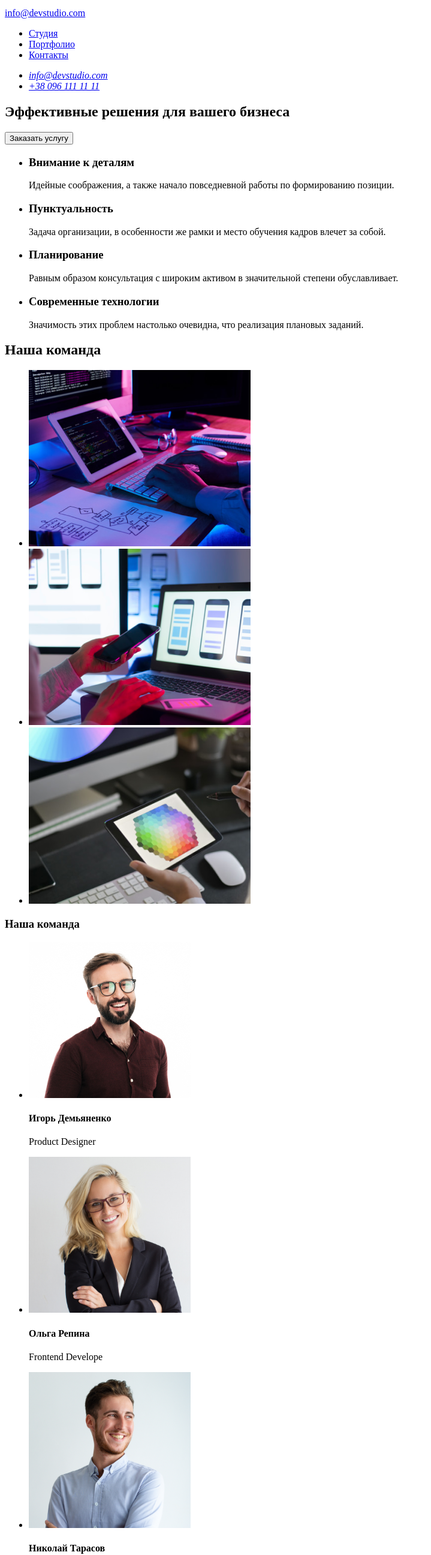
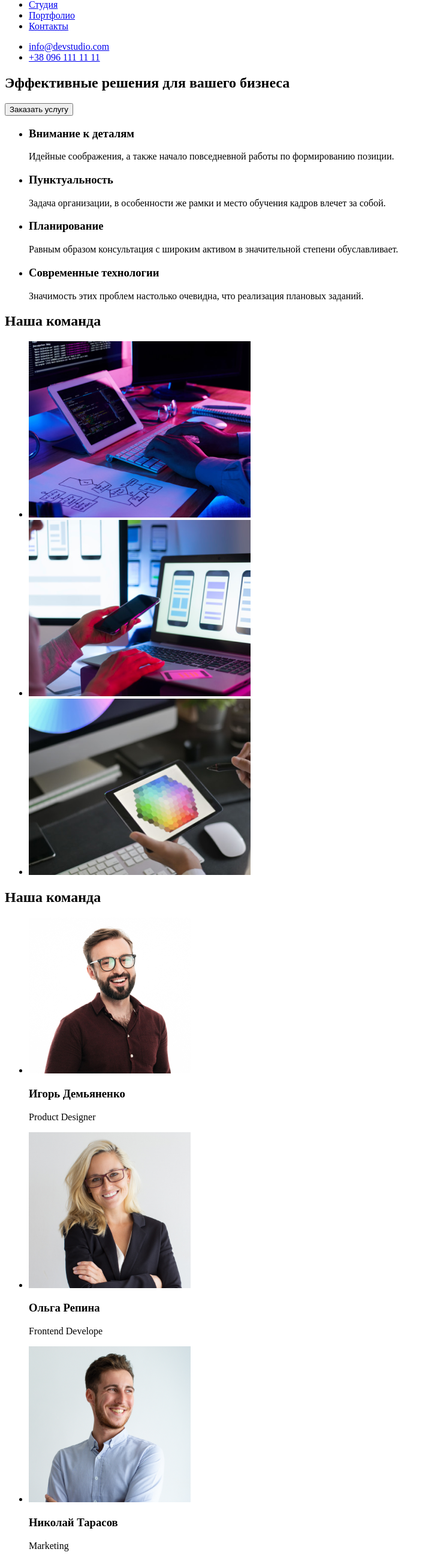
Before and after one commit to Vasyl-mitityk/goit-markup-hw-01, a plain HTML site: page index.html in a window 1280 px wide. Shown: the part 43-2636 px from the top of the page at 60% size, without its empty margins (0-719 px from the left). Drawn offline with Linux system fonts and the light colour scheme.

Commit message:
My-work1/2

```diff
--- a/index.html
+++ b/index.html
@@ -11,24 +11,22 @@
 <header>
 
             <nav>
-                <p><a href="info@devstudio.com"><img src="./imeges/logo.svg.png" alt="logo"></a></p>
+                <a href="info@devstudio.com"><span>Web</span><span>Studio</span></a>
 
-                <p><a href="info@devstudio.com"><span>info@devstudio.com</span></a></p>
-
-                    <ul>
-                        <li><a href="Студия">Студия</a></li>
-                        <li><a href="Портфолио">Портфолио</a></li>
-                        <li><a href="Контакты">Контакты</a></li>
+                     <ul>
+                        <li><a href="#">Студия</a></li>
+                        <li><a href="#">Портфолио</a></li>
+                        <li><a href="#">Контакты</a></li>
                     </ul>
-            </nav>
-            <address>
-                    <ul>
-                        <li><a href="mailto:info@devstudio.com">info@devstudio.com</a></li>
-                        <li><a href="tel:+38-096-111-11-11">+38 096 111 11 11</a></li>
-                    </ul>
-            </address>
 
 
+            <ul>
+                <li><a href="mailto:info@devstudio.com">info@devstudio.com</a></li>
+                <li><a href="tel:+38-096-111-11-11">+38 096 111 11 11</a></li>
+
+            </ul>
+
+            </nav>
 </header>
     <!-- Заголовок-->
 
@@ -36,13 +34,12 @@
     <section>
 
         <h1>Эффективные решения для вашего бизнеса</h1>
-            <button>Заказать услугу</button>
+            <button type="button">Заказать услугу</button>
     </section>
-</main>
+
 
     <!--Трактування Наших послуг-->
 
-<main>
         <section>
         <ul>
             <li><h3>Внимание к деталям</h3>
@@ -55,39 +52,39 @@
                 <p>Значимость этих проблем настолько очевидна, что реализация плановых заданий.</p></li>
         </ul>
     </section>
-</main>
+
 
 
     <!--Чим ми Займаємся-->
 
-<main>
+
         <section>
         <h2>Наша команда</h2>
             <ul>
-                <li><img src="./imeges/box-1.png" alt="картинка-1" width="370"></li>
-                <li><img src="./imeges/box-2.png" alt="картинка-2" width="370"></li>
-                <li><img src="./imeges/box-3.png" alt="картинка-3" width="370"></li>
+                <li><img src="./imeges/box-1.png" alt="монитор,планшет,клавіатура" width="370" height="294"></li>
+                <li><img src="./imeges/box-2.png" alt="ноут і телефон" width="370" height="294"></li>
+                <li><img src="./imeges/box-3.png" alt="планшет і клавіатура" width="370" height="294"></li>
             </ul>
         </section>
-</main>
+
 
     <!--Наша команда-->
 
-<main>
+
         <section>
-        <h3>Наша команда</h3>
+        <h2>Наша команда</h2>
             <ul>
-                <li><img src="./imeges/img-(0).jpg" alt="картинка-0" width="270">
-                    <h4>Игорь Демьяненко</h4>
+                <li><img src="./imeges/img-(0).jpg" alt="Игорь Демьяненко" width="270" height="260">
+                    <h3>Игорь Демьяненко</h3>
                         <p>Product Designer</p></li>
-                <li><img src="./imeges/img-(1).jpg" alt="картинка-1" width="270">
-                    <h4>Ольга Репина</h4>
+                <li><img src="./imeges/img-(1).jpg" alt="Ольга Репина" width="270" height="260">
+                    <h3>Ольга Репина</h3>
                         <p>Frontend Develope</p></li>
-                <li><img src="./imeges/img-(2).jpg" alt="картинка-2" width="270">
-                    <h4>Николай Тарасов</h4>
+                <li><img src="./imeges/img-(2).jpg" alt="Николай Тарасов" width="270" height="260">
+                    <h3>Николай Тарасов</h3>
                         <p>Marketing</p></li>
-                <li><img src="./imeges/img-(3).jpg" alt="картинка-3" width="270">
-                    <h4>Михаил Ермаков</h4>
+                <li><img src="./imeges/img-(3).jpg" alt="Михаил Ермаков" width="270" height="260">
+                    <h3>Михаил Ермаков</h3>
                         <p>UI Designer</p></li>
             </ul>
         </section>
@@ -97,15 +94,14 @@
 
 <footer>
 
-    <h4><span>Web</span><span>Studio</span></h4>
-        <address>
-            <ul>
-                <li><p>г. Киев, пр-т Леси Украинки, 26"</p></li>
-                <li><a href="mailto:info@example.com"></a>info@devstudio.com</li>
-                <li><a href="+38-099-11-11-11"></a>+38-099-11-11-11</li>
-            </ul>
+                <a href="info@devstudio.com"><span>Web</span><span>Studio</span></a>
+        <ul>
 
-        </address>
+                <li><a href="https://goo.gl/maps/PEZF8svfNoCDUUVW9" target="_blank">г. Киев, пр-т Леси Украинки, 26"</a></li>
+                <li><a href="mailto:info@example.com">info@devstudio.com</a></li>
+                <li><a href="+38-099-11-11-11">+38-099-11-11-11</a></li>
+
+        </ul>
 
 </footer>
 
```
